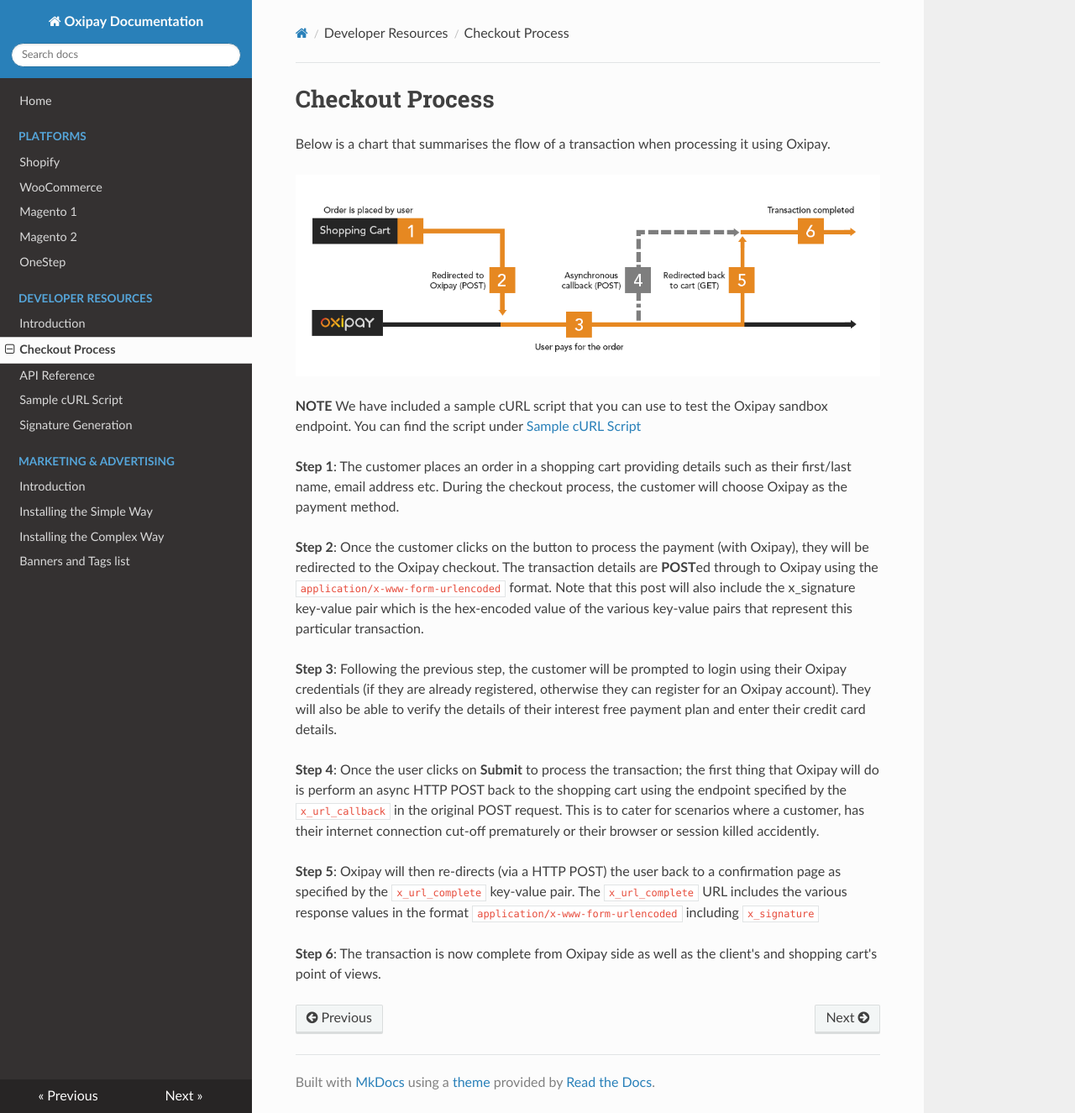
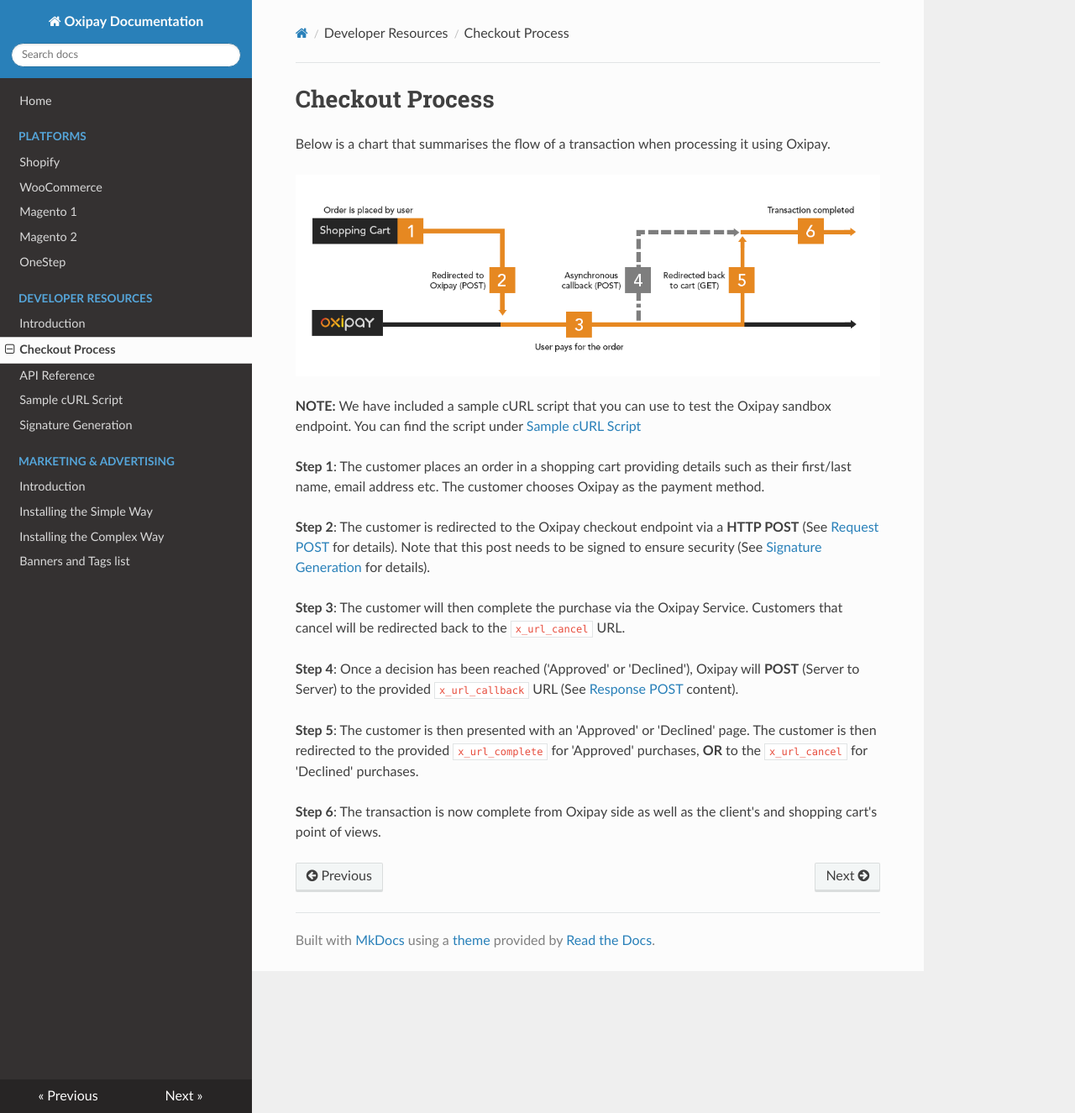
Before and after one commit to oxipay/oxidocs, an MkDocs documentation site: the page built from docs/developer_resources/checkout_process.md, in a window 1280 px wide and 1325 px high. Shown: the whole window at 84% size. Built offline with MkDocs 1.6.1, drawn with Linux system fonts in a browser that asks for light colours; nearby versions of some CDN libraries; old or Windows-style settings are respelled for this version of MkDocs.

Commit message:
Changes from review

```diff
--- a/docs/developer_resources/checkout_process.md
+++ b/docs/developer_resources/checkout_process.md
@@ -4,16 +4,16 @@
 
 <img src="/img/api/1.png" alt="Oxipay Checkout Process">
 
-**NOTE** We have included a sample cURL script that you can use to test the Oxipay sandbox endpoint. You can find the script under [Sample cURL Script](../developer_resources/sample_curl.md)
+**NOTE:** We have included a sample cURL script that you can use to test the Oxipay sandbox endpoint. You can find the script under [Sample cURL Script](../developer_resources/sample_curl.md)
 
- **Step 1**: The customer places an order in a shopping cart providing details such as their first/last name, email address etc. During the checkout process, the customer will choose Oxipay as the payment method.
+ **Step 1**: The customer places an order in a shopping cart providing details such as their first/last name, email address etc. The customer chooses Oxipay as the payment method.
 
- **Step 2**: Once the customer clicks on the button to process the payment (with Oxipay), they will be redirected to the Oxipay checkout. The transaction details are **POST**ed through to Oxipay using the <code>application/x-www-form-urlencoded</code> format. Note that this post will also include the x_signature key-value pair which is the hex-encoded value of the various key-value pairs that represent this particular transaction.
+ **Step 2**: The customer is redirected to the Oxipay checkout endpoint via a **HTTP POST** (See <a href="/developer_resources/api_reference/#Request">Request POST</a> for details). Note that this post needs to be signed to ensure security (See <a href="/developer_resources/signature_generation/">Signature Generation</a> for details).
 
- **Step 3**: Following the previous step, the customer will be prompted to login using their Oxipay credentials (if they are already registered, otherwise they can register for an Oxipay account). They will also be able to verify the details of their interest free payment plan and enter their credit card details.
+ **Step 3**: The customer will then complete the purchase via the Oxipay Service. Customers that cancel will be redirected back to the <code>x_url_cancel</code> URL.
 
-**Step 4**: Once the user clicks on **Submit** to process the transaction; the first thing that Oxipay will do is perform an async HTTP POST back to the shopping cart using the endpoint specified by the <code>x_url_callback</code> in the original POST request. This is to cater for scenarios where a customer, has their internet connection cut-off prematurely or their browser or session killed accidently.
+**Step 4**: Once a decision has been reached ('Approved' or 'Declined'), Oxipay will **POST** (Server to Server) to the provided <code>x_url_callback</code> URL  (See <a href="/developer_resources/api_reference/#Responses">Response POST</a> content).
 
-**Step 5**: Oxipay will then re-directs (via a HTTP POST) the user back to a confirmation page as specified by the <code>x_url_complete</code> key-value pair. The <code>x_url_complete</code> URL includes the various response values in the format <code>application/x-www-form-urlencoded</code> including <code>x_signature</code>
+**Step 5**: The customer is then presented with an 'Approved' or 'Declined' page.  The customer is then redirected to the provided <code>x_url_complete</code> for 'Approved' purchases, **OR** to the <code>x_url_cancel</code> for 'Declined' purchases.
 
  **Step 6**: The transaction is now complete from Oxipay side as well as the client's and shopping cart's point of views.
```
Also changed, not shown: docs/developer_resources/api_reference.md (+4 -2 lines).
